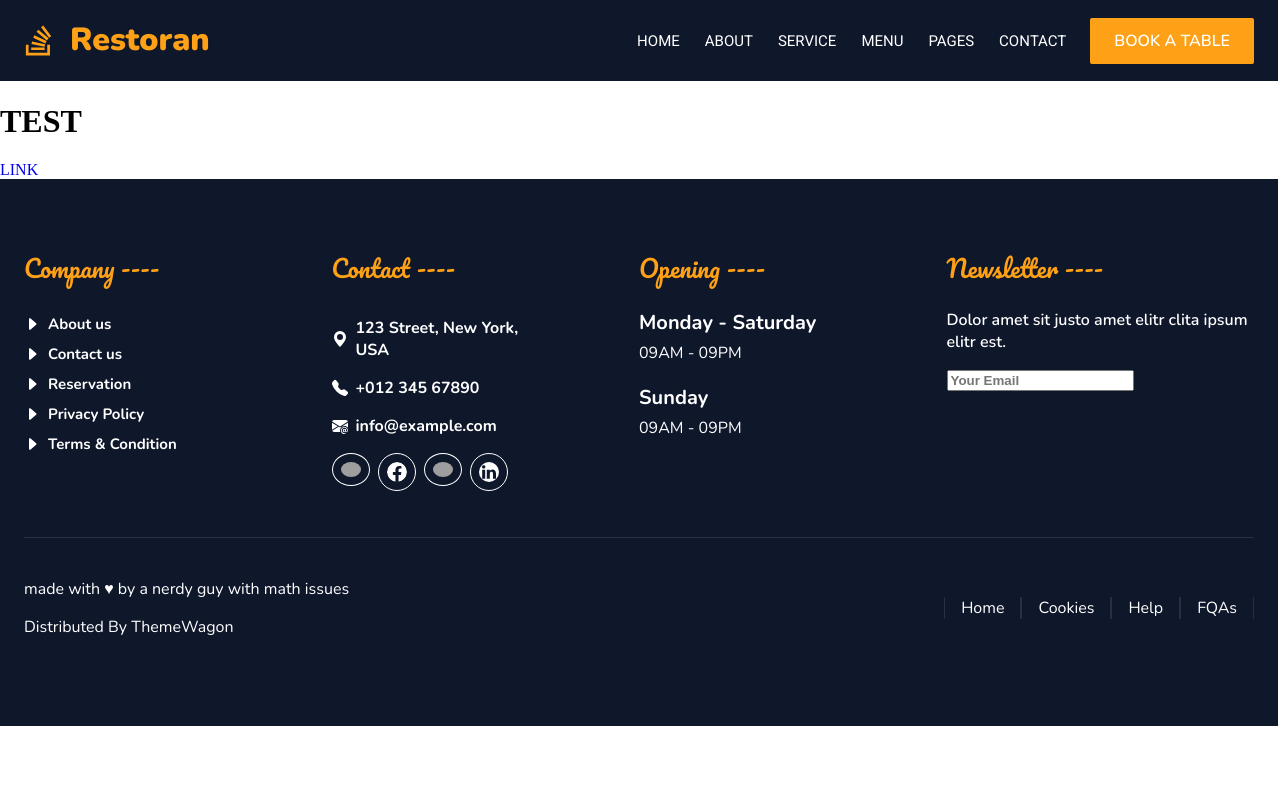
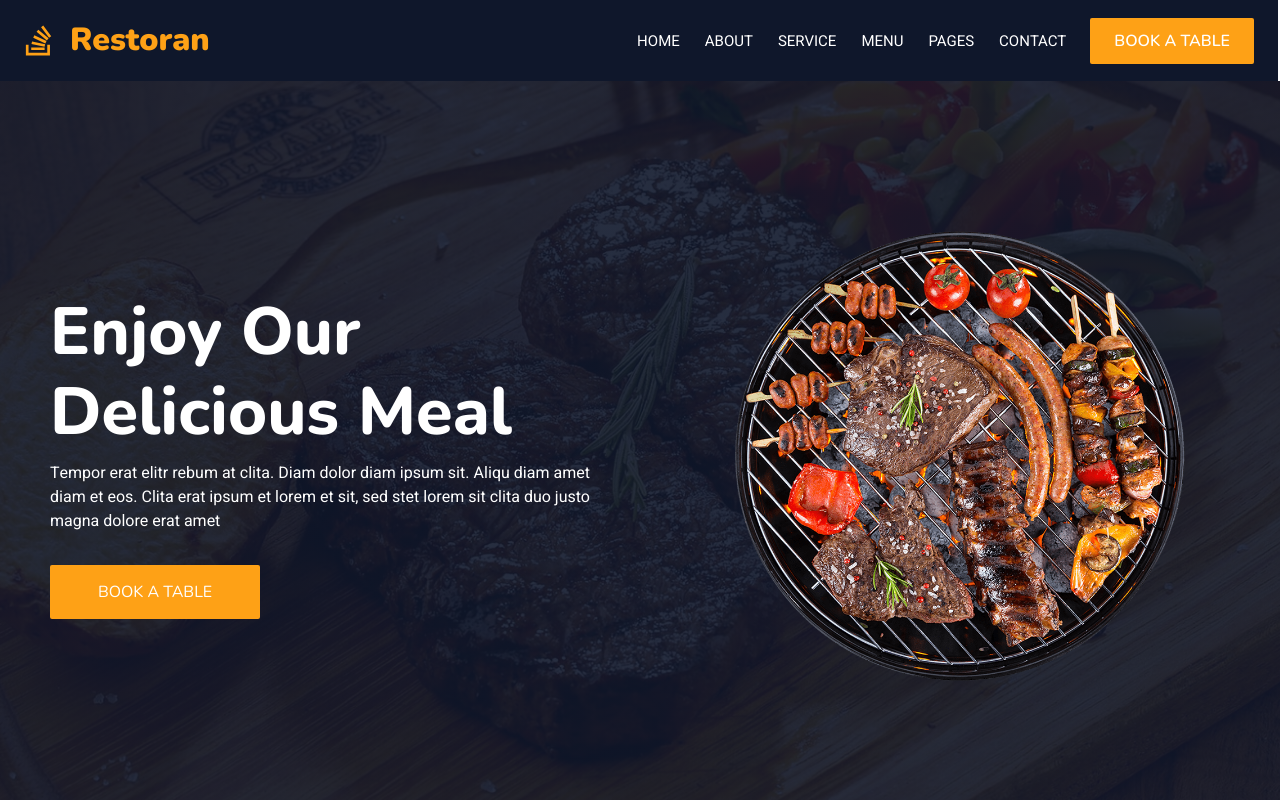
Before and after one commit to marcospinelli7/dojo-exercise-restaurant, a React (Create React App) app: page / in a window 1280 px wide. Shown: the top 800 px of the page. Built offline with nearby package versions, Linux system fonts and the light colour scheme; grey boxes are pictures that could not be loaded; the HTML template or start-up script is replaced by a standard one.

Commit message:
Create Homepage Hero Component + Stylesheet

```diff
--- /dev/null
+++ b/src/components/Hero/Hero.css
@@ -0,0 +1,105 @@
+.hero-container {
+    background: linear-gradient(rgba(15, 23, 43, .9), rgba(15, 23, 43, .9)), url("../../../public/assets/bg-hero.jpg");
+    background-position: center center;
+    background-repeat: no-repeat;
+    background-size: cover;
+    width: 100%;
+    height: 100%;
+    display: flex;
+    flex-direction: column;
+    align-items: center;
+    justify-content: center;
+}
+.hero-container .right-section,
+.hero-container .left-section {
+    width: 100%;
+    display: flex;
+    flex-direction: column;
+    color: #fff;
+}
+.hero-container .right-section{
+    padding: 150px 0 50px;
+    align-items: center;
+    text-align: center;
+}
+
+.hero-container .right-section h1{
+    font-family: var(--nunito-font);
+    font-size: calc(1.525rem + 3.3vw);
+    font-weight: 800;
+    line-height: 1.2;
+    margin: 0;
+}
+.hero-container .right-section p{
+    font-family: var(--heebo-font);
+    margin-top: 8px;
+    max-width: 700px;
+    padding: 0 20px;
+}
+
+.hero-container .right-section .hero-btn{
+    font-family: var(--nunito-font);
+    background-color: var(--primary-color);
+    padding: 6px 12px;
+    margin-top: 16px;
+    border-radius: 2px;
+    color: #fff;
+    text-transform: uppercase;
+    transition: .6s;
+}
+
+.hero-container .left-section{
+    display: flex;
+    justify-content: center;
+    align-items: center;
+    margin-bottom: 50px;
+}
+.hero-container .left-section img{
+    max-width: 300px;
+    transition: .7s;
+}
+
+
+@media screen and (min-width: 575px){
+    .hero-container .right-section .hero-btn{
+        padding: 16px 48px;
+    }
+    .hero-container .left-section img{
+        max-width: 500px;
+    }
+
+}
+@media screen and (min-width: 768px){
+    .hero-container .left-section img{
+        max-width: 700px;
+    }
+
+}
+
+@media screen and (min-width: 990px){
+    .hero-container {
+       flex-direction: row;
+    }
+    .hero-container .right-section,
+    .hero-container .left-section {
+        width: 50%;
+    }
+    .hero-container .left-section img{
+        max-width: 450px;
+    }
+    .hero-container .left-section{
+        margin-bottom: 0;
+    }
+    .hero-container .right-section,
+    .hero-container .left-section{
+        padding: 150px 50px;
+    }
+    .hero-container .right-section {
+        text-align: justify;
+        align-items: baseline;
+    }
+    .hero-container .right-section p{
+        padding: 0;
+    }
+
+}
--- /dev/null
+++ b/src/components/Hero/Hero.jsx
@@ -0,0 +1,22 @@
+import React from 'react'
+import './Hero.css'
+import { Link } from 'react-router-dom'
+
+const Hero = () => {
+  return (
+    <div className='hero-container'>
+      <div className="right-section">
+        <h1>Enjoy Our <br /> Delicious Meal</h1>
+        <p>
+        Tempor erat elitr rebum at clita. Diam dolor diam ipsum sit. Aliqu diam amet diam et eos. Clita erat ipsum et lorem et sit, sed stet lorem sit clita duo justo magna dolore erat amet
+        </p>
+        <Link className="hero-btn" to="/">Book a table</Link>
+      </div>
+      <div className="left-section">
+        <img src="./assets/hero.png" alt="hero_img" />
+      </div>
+    </div>
+  )
+}
+
+export default Hero
--- a/src/pages/Homepage/Homepage.jsx
+++ b/src/pages/Homepage/Homepage.jsx
@@ -1,9 +1,12 @@
 import React from 'react';
 import { Link } from 'react-router-dom';
+//components
+import { Hero } from '../../components';
 
 const Homepage = () => {
   return (
     <>
+    <Hero />
         <h1>TEST</h1>
         <Link to="/about">LINK</Link>
     </>
```
Also changed, not shown: src/components/index.js (+6 -1 lines).
